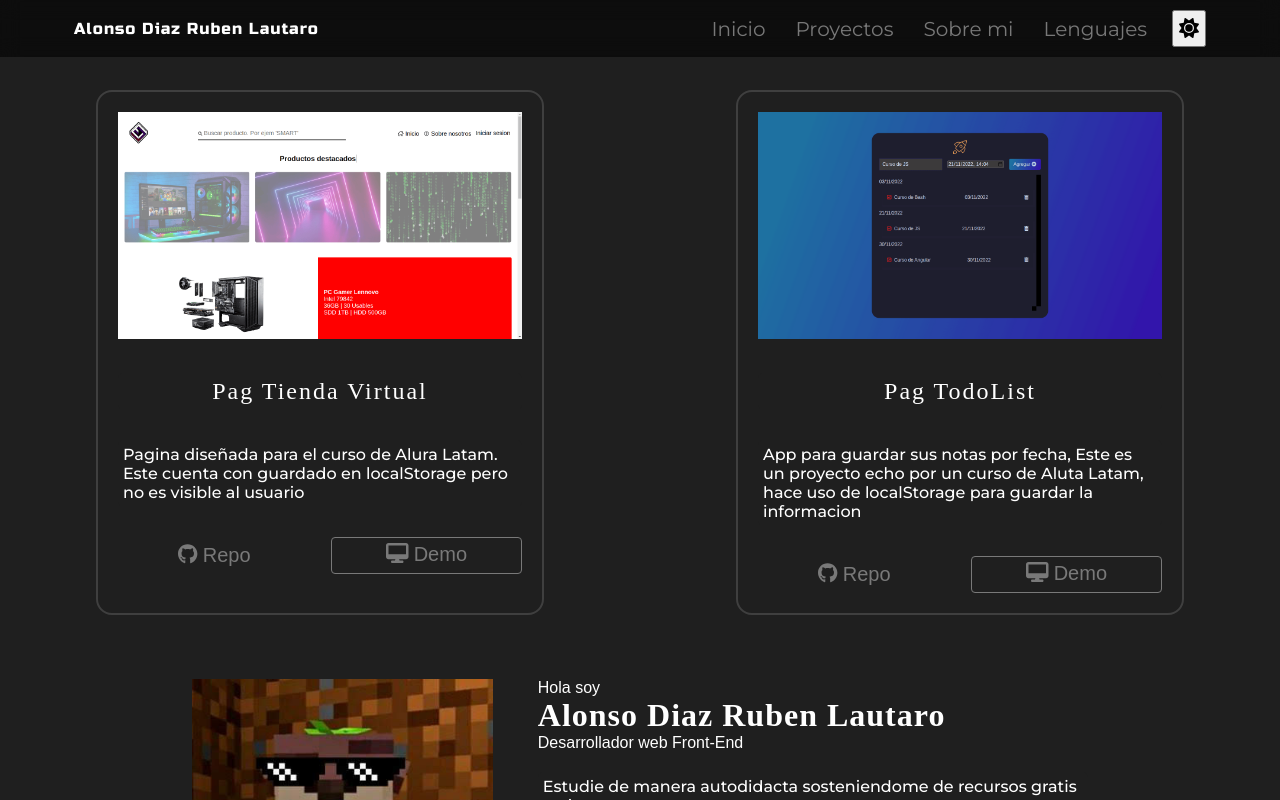
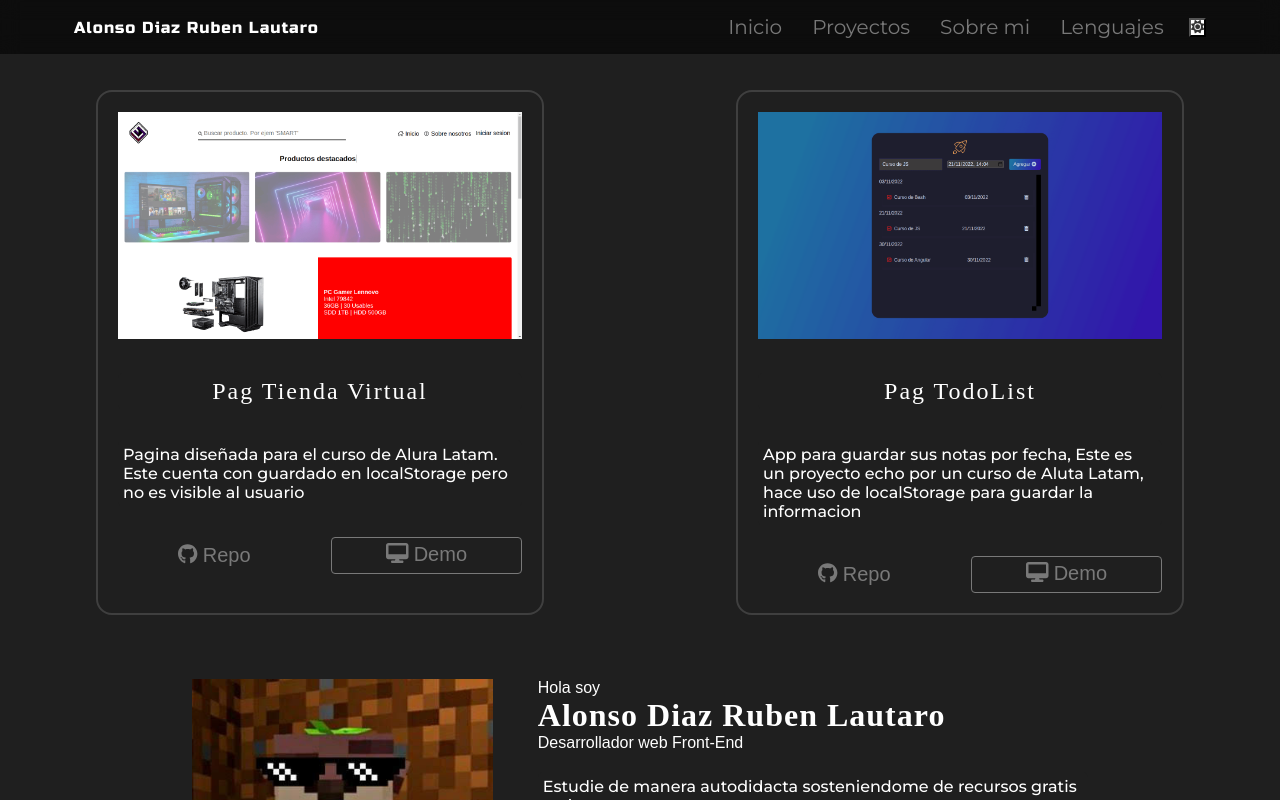
Before and after one commit to lautaro-developer/Portafolio_Personal, a React (Vite) app: page / in a window 1280 px wide. Shown: the top 800 px of the page. Built offline with nearby package versions, Linux system fonts and the light colour scheme; a web font is replaced by a local one.

Commit message:
mejorando

```diff
--- a/src/components/header/Header.jsx
+++ b/src/components/header/Header.jsx
@@ -25,14 +25,14 @@ export default function Header({ accion, valor }) {
   function Tema() {
     if (valor === "dark")
       return (
-        <button className="hoy" onClick={accion}>
+        <button className="light" onClick={accion}>
           {<Icons icons={faSun} />}
           {localStorage.setItem("hola", valor)}
         </button>
       );
     else
       return (
-        <button className="hoy" onClick={accion}>
+        <button className="dark" onClick={accion}>
           {<Icons icons={faMoon} />}
           {localStorage.setItem("hola", valor)}
         </button>
--- a/src/components/header/btn.css
+++ b/src/components/header/btn.css
@@ -1,4 +1,7 @@
-.hoy{
+.hoy {
   font-size: 20px;
+  width: 40px;
   padding: 5px;
+
+  color: red;
 }
--- a/src/main.jsx
+++ b/src/main.jsx
@@ -1,11 +1,6 @@
 import React from "react";
 import ReactDOM from "react-dom/client";
 import Inicio from "./components/Base";
-import Lenguajes from "./components/body/lenguajes/Lenguajes";
-import ProyectoPlantilla from "./components/body/Proyectos/plantilla";
-import SobreMi from "./components/body/sobreMi/SobreMi";
-import Footer from "./components/footer/Footer";
-import Header from "./components/header/Header";
 
 ReactDOM.createRoot(document.getElementById("root")).render(
   <React.StrictMode>
```
